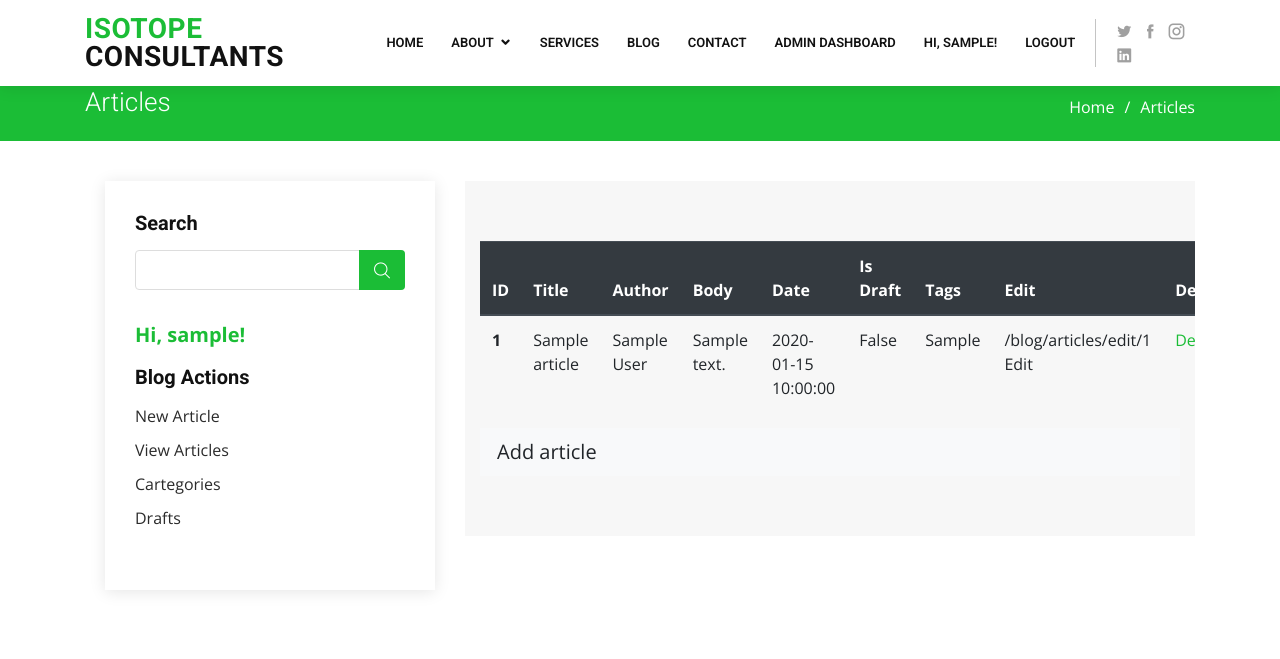
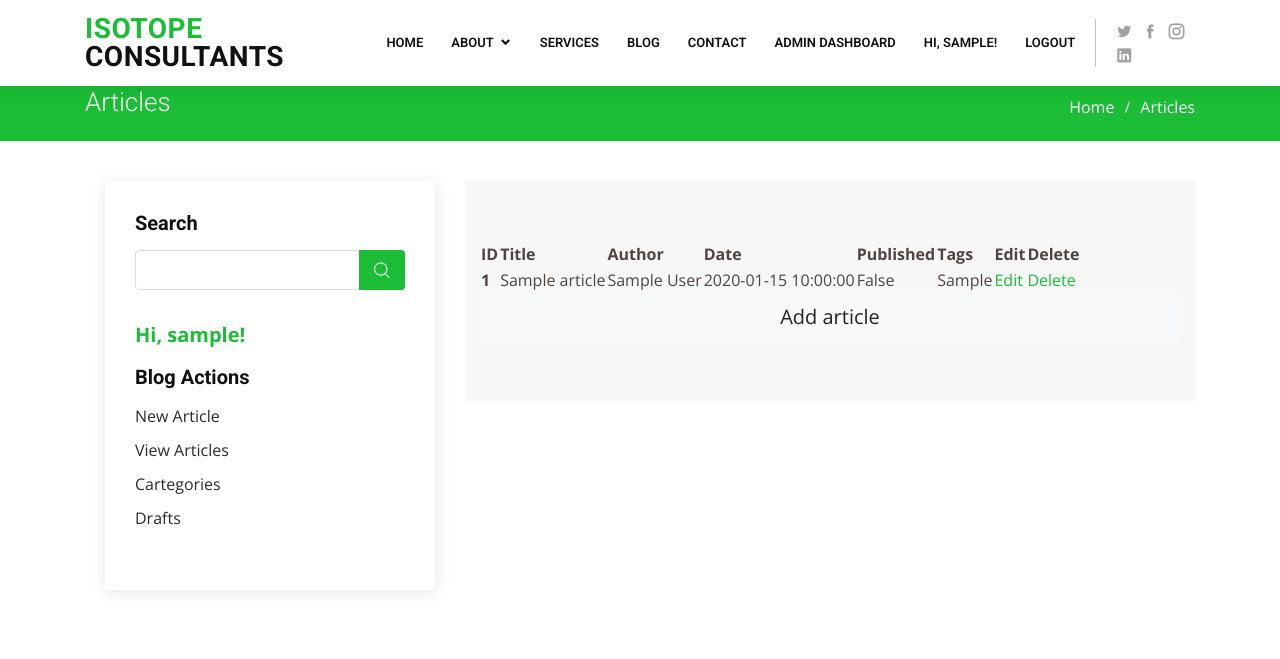
Before and after one commit to ekck/isotope-consultants, a Flask app: page /blog/list_articles in a window 1280 px wide. Shown: the top 659 px of the page. Run offline with Flask 2, Linux system fonts and the light colour scheme; a user stored in the database is signed in; tables that the repository leaves empty hold one stand-in row (values such as "Sample post"); parts of the project's set-up code (start-up, migrations or seed data) failed here and were passed over; some libraries are stand-ins or nearby versions.

Commit message:
table-responsive

```diff
--- a/app/blog/forms.py
+++ b/app/blog/forms.py
@@ -1,7 +1,7 @@
 # app/blog/forms.py
 
 from flask_wtf import FlaskForm
-from wtforms import PasswordField, StringField, TextAreaField, SubmitField, ValidationError, RadioField, validators, IntegerField
+from wtforms import PasswordField, StringField, TextAreaField, SubmitField, ValidationError, RadioField, BooleanField, validators, IntegerField
 from wtforms.validators import DataRequired, Email, EqualTo, Length
 
 class ArticleForm(FlaskForm):
@@ -13,7 +13,7 @@ class ArticleForm(FlaskForm):
     author = StringField('Author', [validators.DataRequired()])
     body = TextAreaField('Body', [validators.Length(min=30)])
     tags = StringField('Tags', [validators.DataRequired()])
-    draft = RadioField('Draft', choices=[('False','Publish'), ('True','Is a draft')])
+    draft = BooleanField('Publish')
     submit = SubmitField('Submit')
 
 class CartegoryForm(FlaskForm):
--- a/app/blog/views.py
+++ b/app/blog/views.py
@@ -56,8 +56,8 @@ def add_article():
             db.session.commit()
             flash('You have successfully added a new article')
         except:
-            #in case article name already excists
-            flash('Error: Article name already excits.')
+            #in case article submissin fails
+            flash('Error: An error occured submitting your article.')
 
         # redirect to articles page
         return redirect(url_for('blog.list_articles'))
@@ -73,30 +73,30 @@ def edit_article(id):
     """
 
 
-    add_role = False
+    add_article = False
 
     article = Article.query.get_or_404(id)
     form = ArticleForm(obj=article)
     if form.validate_on_submit():
-        title=form.title.data,
-        author=form.author.data,
-        body=form.body.data,
-        tags=form.tags.data,
-        draft=form.draft.data
+        article.title=form.title.data,
+        article.author=form.author.data,
+        article.body=form.body.data,
+        article.tags=form.tags.data,
+        article.draft=form.draft.data
 
-        db.session.add(article)
+
         db.session.commit()
         flash('You have successfully edited article.')
 
-        # redirect to the roles page
+        # redirect to the articles page
         return redirect(url_for('blog.list_articles'))
 
     form.title.data=article.title
     form.author.data=article.author
-    form.body.dataarticle.body
+    form.body.data=article.body
     form.tags.data=article.tags
     form.draft.data=article.draft
-    return render_template('blog/article.html', add_article=add_article,
+    return render_template('blog/article.html', action="Edit", add_article=add_article,
                            form=form, title="Edit Article")
 
 @blog.route('/articles/delete/<int:id>', methods=['GET', 'POST'])
@@ -113,7 +113,7 @@ def delete_article(id):
     flash('You have successfully deleted the article')
 
     # redirect to the articles page
+    return redirect(url_for('blog.list_articles'))
 
-    return redirect(url_for(blog.list_articles))
 
     return render_template(title="Delete Article")
--- a/app/templates/blog/articles.html
+++ b/app/templates/blog/articles.html
@@ -8,15 +8,15 @@
     <div>
         {% if articles %}
         <div>
-<table class="table">
+<table class="table-responsive table-hover">
     <thead class="thead-dark">
       <tr>
         <th scope="col">ID</th>
         <th scope="col">Title</th>
         <th scope="col">Author</th>
-        <th scope="col">Body</th>
+
         <th scope="col">Date</th>
-        <th scope="col">Is Draft</th>
+        <th scope="col">Published</th>
         <th scope="col">Tags</th>
         <th scope="col">Edit</th>
         <th scope="col">Delete</th>
@@ -24,16 +24,16 @@
     </thead>
     <tbody>
         {% for article in articles %}
-      <tr>
-        <th scope="row">{{article.id }}</th>
+      <tr >
+        <th onclick="{{ url_for('blog.edit_article', id=article.id) }}" scope="row">{{article.id }}</th>
         <td>{{article.title}}</td>
         <td>{{article.author}}</td>
-        <td>{{article.body}}</td>
+
         <td>{{article.date}}</td>
         <td>{{article.draft}}</td>
         <td>{{article.tags}}</td>
-        <td>{{ url_for('blog.edit_article', id=article.id) }}
-            <i class="fa fa-pencil"></i> Edit
+        <td><a href="{{ url_for('blog.edit_article', id=article.id) }}">
+                  <i class="fa fa-pencil"></i> Edit
                     </a>
         </td>
         <td>
@@ -46,7 +46,7 @@
     </tbody>
   </table>
 </div>
-<div class="bg-light d-flex justify-content-between">
+<div class="bg-light d-flex justify-content-center ">
     {% else %}
     <h3>No Articles have been added.</h3>
     {% endif%}
```
Also changed, not shown: app/templates/blog/article.html (+15 -14 lines).
